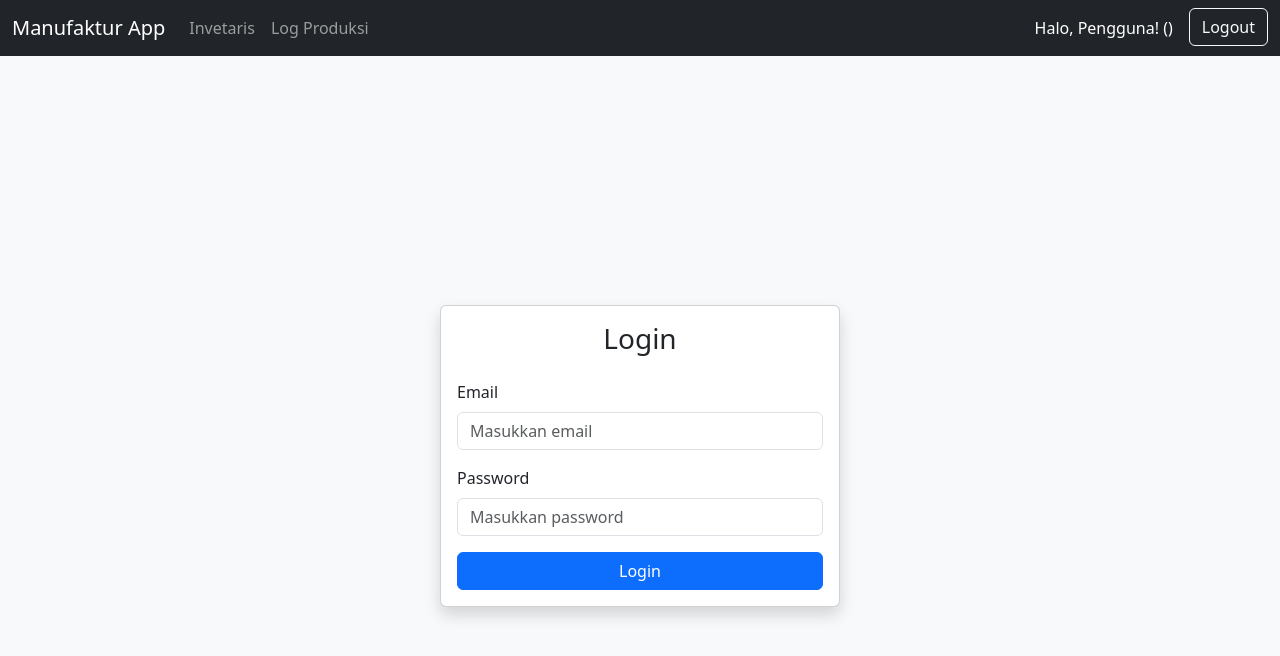
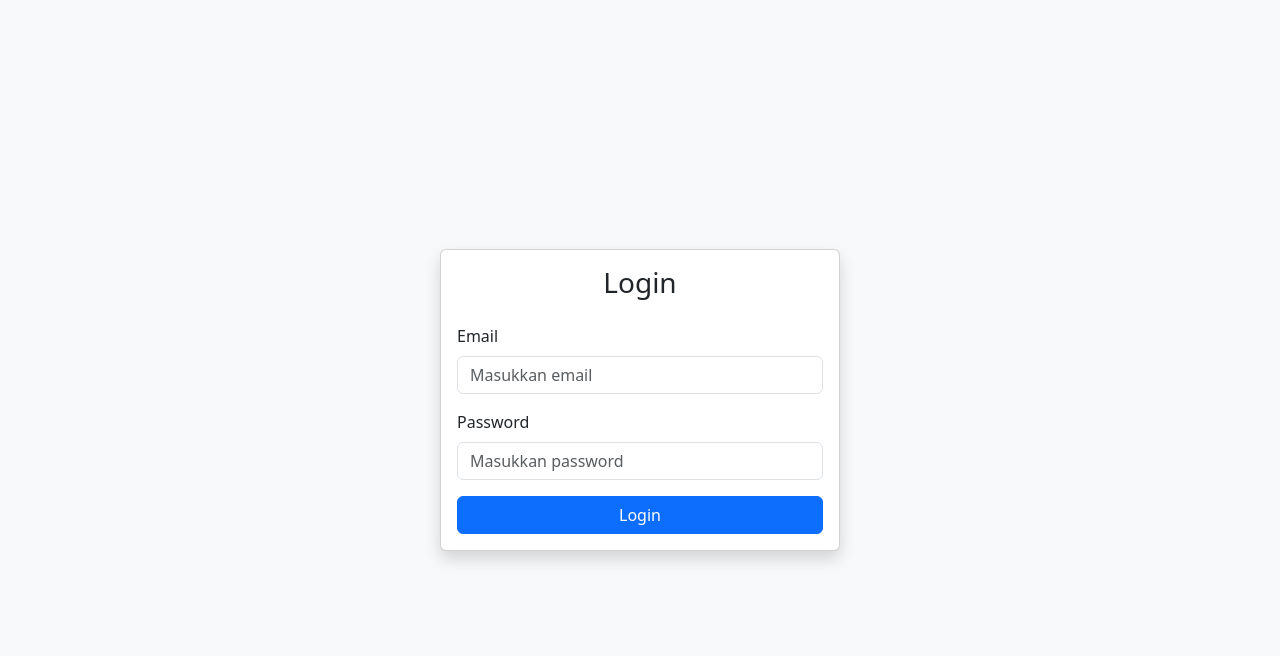
Before and after one commit to fpendii/manufaktur-frontend-vue, a Vue app: page /login in a window 1280 px wide. Shown: the top 656 px of the page. Built offline with nearby package versions, Linux system fonts and the light colour scheme.

Commit message:
update navbar

```diff
--- a/src/components/Navbar.vue
+++ b/src/components/Navbar.vue
@@ -1,9 +1,12 @@
 <template>
-  <nav class="navbar navbar-expand-lg navbar-dark bg-dark">
+  <nav
+    v-if="isLoggedIn"
+    class="navbar navbar-expand-lg navbar-dark bg-dark"
+  >
     <div class="container-fluid">
-      <router-link class="navbar-brand" to="/dashboard"
-        >Manufaktur App</router-link
-      >
+      <router-link class="navbar-brand" to="/dashboard">
+        Manufaktur App
+      </router-link>
       <button
         class="navbar-toggler"
         type="button"
@@ -46,9 +49,11 @@
               >Laporan Produksi</router-link
             >
           </li>
-          <li class="nav-item">
+          <li class="nav-item"
+            v-if="userRole === 'Manager' || userRole === 'Staff_PPIC'"
+          >
             <router-link class="nav-link" to="/inventaris"
-              >Invetaris</router-link
+              >Inventaris</router-link
             >
           </li>
           <li class="nav-item">
@@ -75,20 +80,23 @@
 </template>
 
 <script setup>
-import { ref } from "vue";
+import { ref, computed } from "vue";
 import { useRouter } from "vue-router";
 
 const router = useRouter();
+
 const userName = ref(localStorage.getItem("name") || "Pengguna");
-const userEmail = ref(localStorage.getItem("email") || "");
 const userRole = ref(localStorage.getItem("role") || "");
+const token = ref(localStorage.getItem("token") || null);
+
+// reactive check
+const isLoggedIn = computed(() => !!token.value);
 
 const logout = () => {
   localStorage.clear();
+  userName.value = "Pengguna";
+  userRole.value = "";
+  token.value = null; // update ref biar reactive
   router.push({ name: "login" });
 };
 </script>
-
-<style scoped>
-/* Gaya khusus untuk komponen ini */
-</style>
--- a/src/views/DashboardView.vue
+++ b/src/views/DashboardView.vue
@@ -15,9 +15,7 @@
             </div>
           </div>
 
-          <div class="mt-4">
-            <router-link to="/products" class="btn btn-primary">Lihat Daftar Produk</router-link>
-          </div>
+
 
         </div>
       </div>
```
